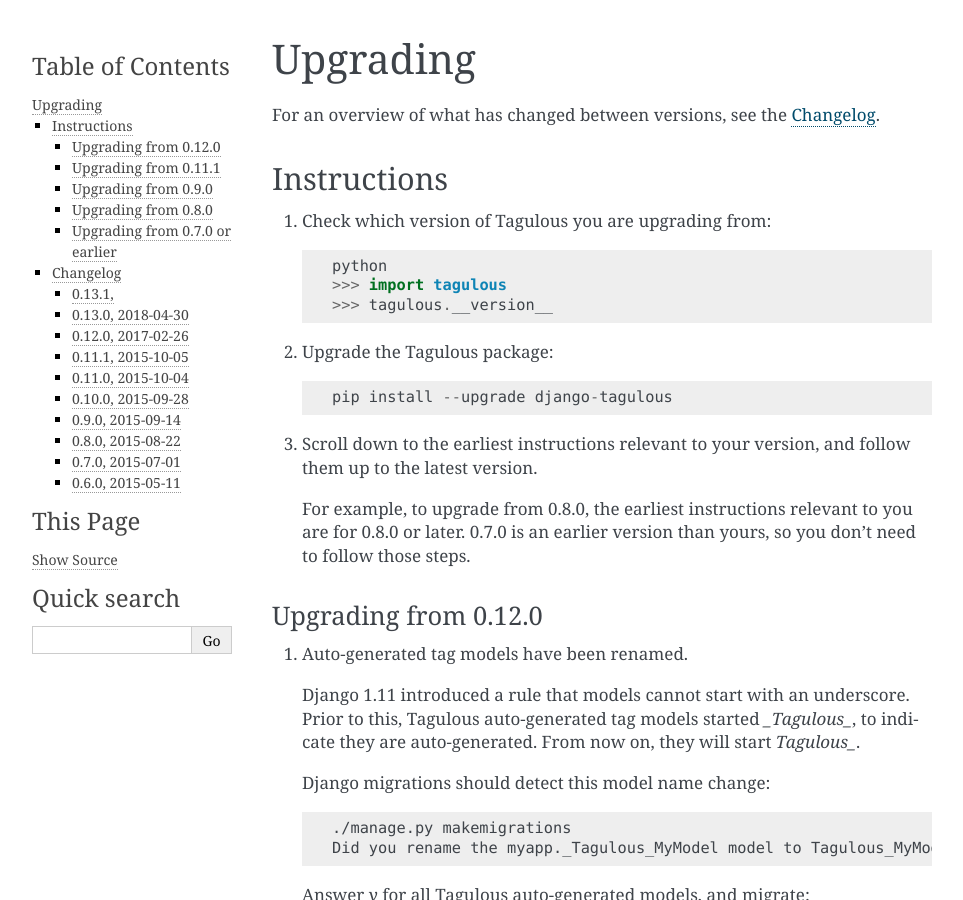
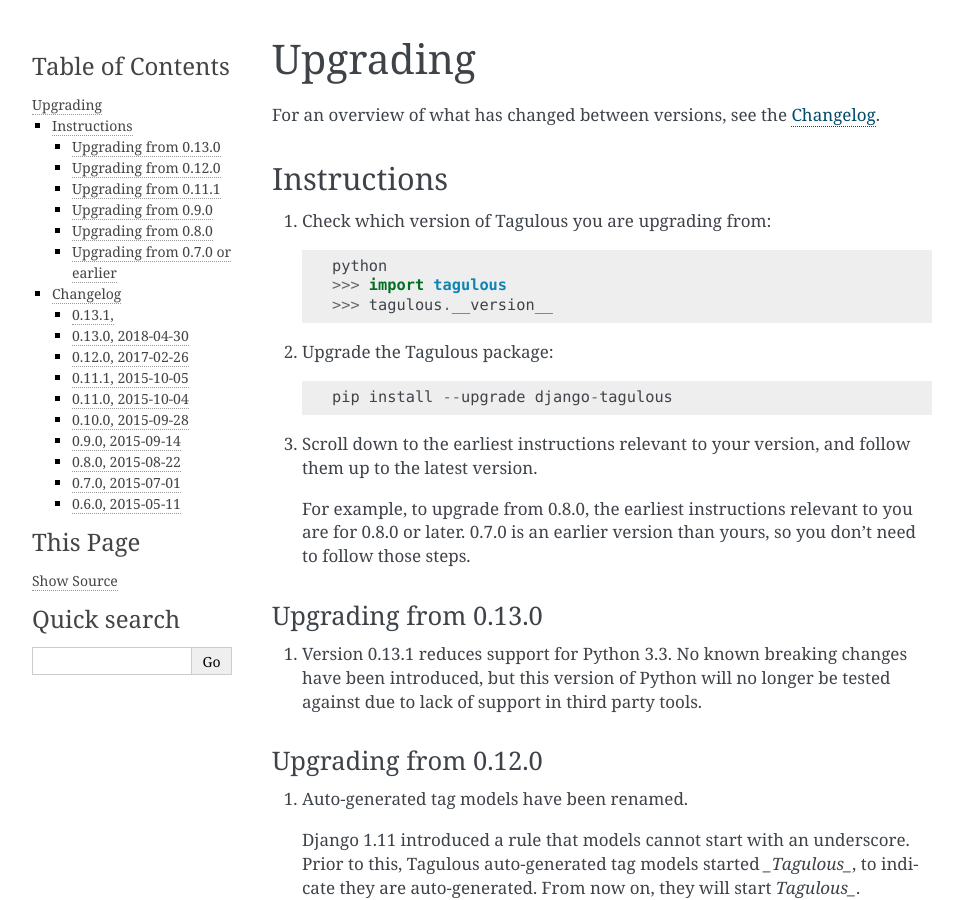
Before and after one commit to radiac/django-tagulous, a Sphinx documentation site: the page built from docs/upgrading.rst, in a window 1280 px wide and 900 px high. Shown: the whole window, without its empty margins (148-1111 px from the left). Built offline with Sphinx 7.4.7, drawn with Linux system fonts in a browser that asks for light colours; some of the changed text lies outside the part shown.

```diff
--- a/docs/upgrading.rst
+++ b/docs/upgrading.rst
@@ -24,6 +24,15 @@ Instructions
    For example, to upgrade from 0.8.0, the earliest instructions relevant to
    you are for 0.8.0 or later. 0.7.0 is an earlier version than yours, so you
    don't need to follow those steps.
+
+
+
+Upgrading from 0.13.0
+---------------------
+
+1. Version 0.13.1 reduces support for Python 3.3. No known breaking changes
+   have been introduced, but this version of Python will no longer be tested
+   against due to lack of support in third party tools.
 
 
 Upgrading from 0.12.0
@@ -252,6 +261,9 @@ are available by installing the master branch from github (see
 Bugfix:
 * `TagField(null=...)` no longer raises a warning
 
+Changes:
+* Reduce support for Python 3.3
+
 
 0.13.0, 2018-04-30
 ------------------
```
Also changed, not shown: .travis.yml, 1 other file.
